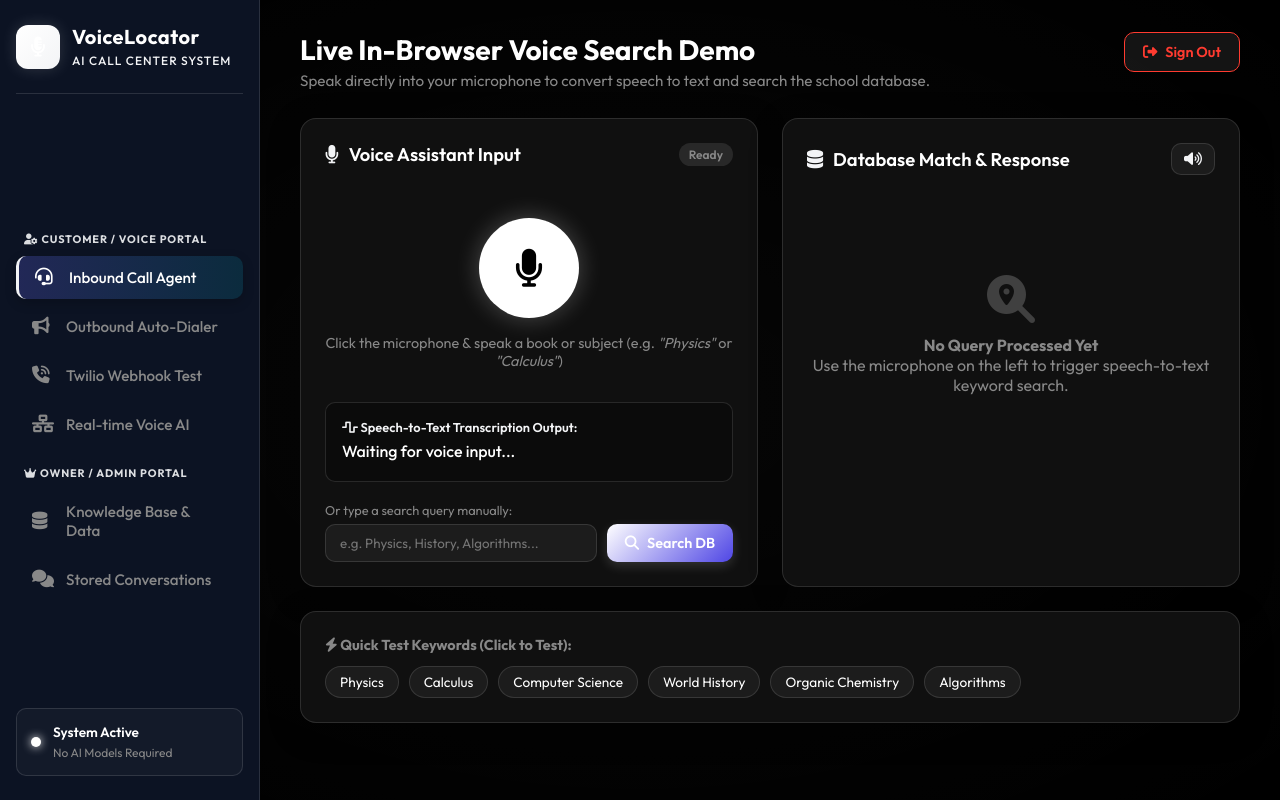
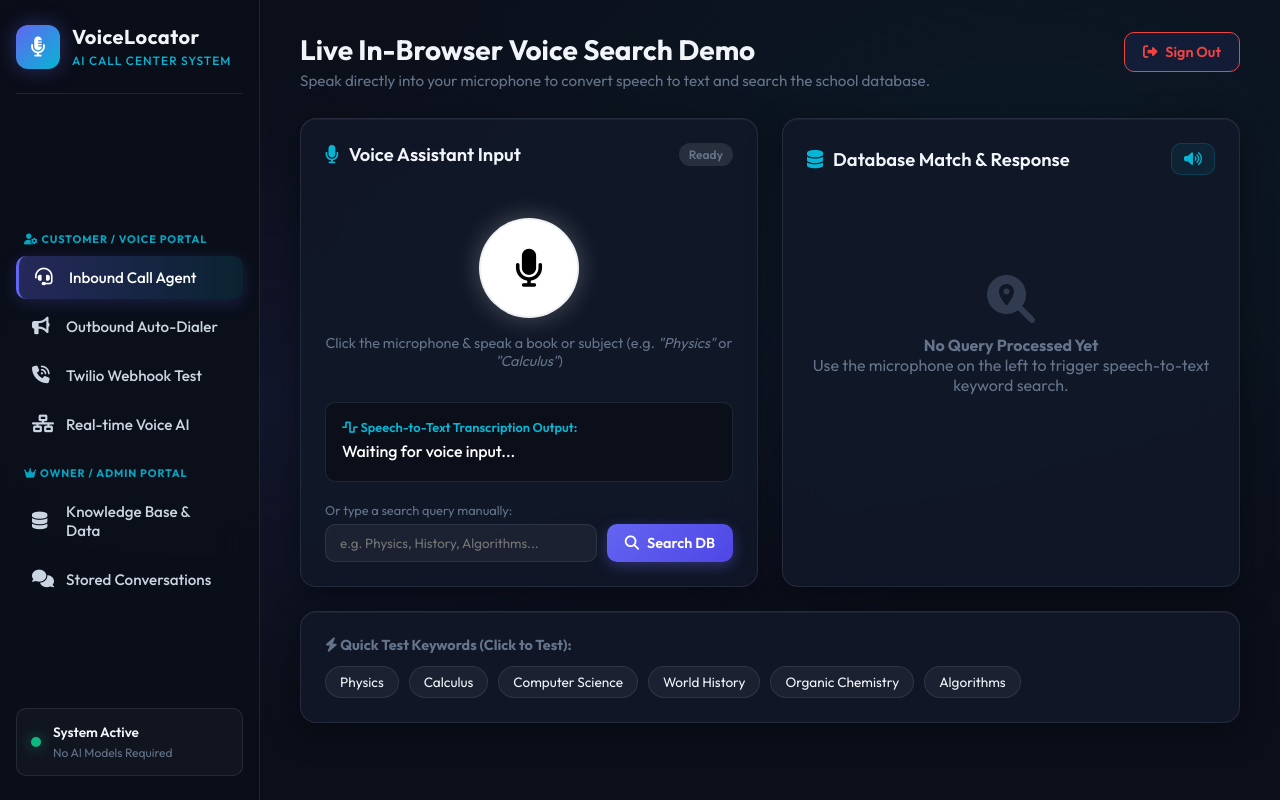
Before and after one commit to TalupulaYaswanth/AI_chartbox_for_customer_care, a Flask app: page / in a window 1280 px wide. Run offline with Flask 3, Linux system fonts and the light colour scheme; the visitor is signed in with stand-in values (Sample User, id 1).

Commit message:
Overhaul color system: replace low-contrast monochrome black/white palette with vibrant indigo/cyan/emerald theme across all pages

```diff
--- a/static/style.css
+++ b/static/style.css
@@ -1,21 +1,40 @@
 :root {
-    --bg-dark: #000000;
-    --bg-card: rgba(18, 18, 18, 0.9);
-    --border-glass: rgba(255, 255, 255, 0.12);
-    --primary: #ffffff;
-    --primary-glow: rgba(255, 255, 255, 0.15);
-    --accent: #f3f4f6;
-    --accent-glow: rgba(255, 255, 255, 0.1);
-    --success: #ffffff;
-    --warning: #aaaaaa;
-    --danger: #ff3b30;
-    --text-main: #ffffff;
-    --text-muted: #888888;
+    /* Background layers */
+    --bg-dark: #0b0f1a;
+    --bg-surface: #111827;
+    --bg-card: rgba(17, 24, 39, 0.95);
+    --bg-input: rgba(255, 255, 255, 0.06);
+
+    /* Brand & accent */
+    --primary: #6366f1;          /* indigo */
+    --primary-light: #818cf8;
+    --primary-glow: rgba(99, 102, 241, 0.35);
+    --accent: #06b6d4;           /* cyan */
+    --accent-glow: rgba(6, 182, 212, 0.3);
+
+    /* Status colors */
+    --success: #10b981;          /* emerald */
+    --success-glow: rgba(16, 185, 129, 0.3);
+    --warning: #f59e0b;          /* amber */
+    --danger: #ef4444;           /* red */
+    --danger-glow: rgba(239, 68, 68, 0.3);
+
+    /* Text */
+    --text-main: #f1f5f9;
+    --text-sub: #cbd5e1;
+    --text-muted: #64748b;
+
+    /* Borders */
+    --border-glass: rgba(148, 163, 184, 0.15);
+    --border-active: rgba(99, 102, 241, 0.5);
+
+    /* Layout */
     --sidebar-width: 260px;
     --radius-lg: 16px;
     --radius-md: 10px;
     --transition: all 0.25s ease;
 }
+
 
 * {
     box-sizing: border-box;
@@ -27,7 +46,8 @@
 body {
     background-color: var(--bg-dark);
     background-image:
-        radial-gradient(at 50% 50%, rgba(255, 255, 255, 0.03) 0px, transparent 100%);
+        radial-gradient(ellipse at 20% 50%, rgba(99, 102, 241, 0.08) 0px, transparent 60%),
+        radial-gradient(ellipse at 80% 20%, rgba(6, 182, 212, 0.06) 0px, transparent 50%);
     background-attachment: fixed;
     color: var(--text-main);
     height: 100vh;
@@ -48,8 +68,8 @@ body {
 /* Sidebar Styling */
 .sidebar {
     width: var(--sidebar-width);
-    background: rgba(15, 23, 42, 0.85);
-    backdrop-filter: blur(16px);
+    background: rgba(11, 15, 26, 0.95);
+    backdrop-filter: blur(20px);
     border-right: 1px solid var(--border-glass);
     padding: 24px 16px;
     display: flex;
@@ -68,14 +88,14 @@ body {
 .brand-icon {
     width: 44px;
     height: 44px;
-    background: linear-gradient(135deg, var(--primary), var(--accent));
+    background: linear-gradient(135deg, #6366f1, #06b6d4);
     border-radius: 12px;
     display: flex;
     align-items: center;
     justify-content: center;
     font-size: 20px;
     color: #fff;
-    box-shadow: 0 0 16px var(--primary-glow);
+    box-shadow: 0 0 20px var(--primary-glow);
 }
 
 .brand-text h2 {
@@ -117,7 +137,7 @@ body {
     padding: 12px 16px;
     background: transparent;
     border: none;
-    color: var(--text-muted);
+    color: var(--text-sub);
     font-size: 0.95rem;
     font-weight: 500;
     border-radius: var(--radius-md);
@@ -138,9 +158,9 @@ body {
 
 .nav-item.active {
     color: #fff;
-    background: linear-gradient(90deg, rgba(99, 102, 241, 0.25), rgba(6, 182, 212, 0.15));
-    border-left: 3px solid var(--accent);
-    box-shadow: 0 4px 12px rgba(0, 0, 0, 0.2);
+    background: linear-gradient(90deg, rgba(99, 102, 241, 0.3), rgba(6, 182, 212, 0.12));
+    border-left: 3px solid var(--primary);
+    box-shadow: 0 4px 16px rgba(99, 102, 241, 0.2);
 }
 
 .system-status-card {
@@ -158,7 +178,12 @@ body {
     height: 10px;
     background-color: var(--success);
     border-radius: 50%;
-    box-shadow: 0 0 10px var(--success);
+    box-shadow: 0 0 10px var(--success-glow);
+    animation: pulseOnline 2s infinite;
+}
+@keyframes pulseOnline {
+    0%, 100% { box-shadow: 0 0 6px var(--success-glow); }
+    50% { box-shadow: 0 0 14px rgba(16, 185, 129, 0.6); }
 }
 
 .status-title {
@@ -210,11 +235,11 @@ body {
 /* Glass Card Styling */
 .glass-card {
     background: var(--bg-card);
-    backdrop-filter: blur(16px);
+    backdrop-filter: blur(20px);
     border: 1px solid var(--border-glass);
     border-radius: var(--radius-lg);
     padding: 24px;
-    box-shadow: 0 8px 32px 0 rgba(0, 0, 0, 0.3);
+    box-shadow: 0 8px 32px 0 rgba(0, 0, 0, 0.4), inset 0 1px 0 rgba(255,255,255,0.05);
 }
 
 .card-header {
@@ -399,35 +424,39 @@ body {
 }
 
 .primary-btn {
-    background: linear-gradient(135deg, var(--primary), #4f46e5);
+    background: linear-gradient(135deg, #6366f1, #4f46e5);
     color: #fff;
-    box-shadow: 0 4px 12px var(--primary-glow);
+    box-shadow: 0 4px 14px var(--primary-glow);
 }
 
 .primary-btn:hover {
-    filter: brightness(1.1);
+    filter: brightness(1.15);
     transform: translateY(-1px);
+    box-shadow: 0 6px 20px var(--primary-glow);
 }
 
 .secondary-btn {
-    background: rgba(255, 255, 255, 0.08);
-    color: var(--text-main);
-    border: 1px solid var(--border-glass);
+    background: rgba(99, 102, 241, 0.1);
+    color: var(--text-sub);
+    border: 1px solid rgba(99, 102, 241, 0.25);
 }
 
 .secondary-btn:hover {
-    background: rgba(255, 255, 255, 0.15);
+    background: rgba(99, 102, 241, 0.2);
+    color: var(--text-main);
+    border-color: var(--primary);
 }
 
 .icon-btn {
-    background: rgba(255, 255, 255, 0.05);
+    background: rgba(6, 182, 212, 0.08);
     color: var(--accent);
     padding: 8px 12px;
-    border: 1px solid var(--border-glass);
+    border: 1px solid rgba(6, 182, 212, 0.2);
 }
 
 .icon-btn:hover {
-    background: rgba(6, 182, 212, 0.15);
+    background: rgba(6, 182, 212, 0.2);
+    border-color: var(--accent);
 }
 
 /* Result Card Body */
@@ -478,14 +507,14 @@ body {
 }
 
 .status-badge.available {
-    background: rgba(16, 185, 129, 0.2);
-    color: var(--success);
+    background: rgba(16, 185, 129, 0.15);
+    color: #34d399;
     border: 1px solid rgba(16, 185, 129, 0.4);
 }
 
 .status-badge.unavailable {
-    background: rgba(239, 68, 68, 0.2);
-    color: var(--danger);
+    background: rgba(239, 68, 68, 0.15);
+    color: #f87171;
     border: 1px solid rgba(239, 68, 68, 0.4);
 }
 
```
Also changed, not shown: templates/call_center.html (+44 -41 lines), templates/login.html (+30 -21 lines).
